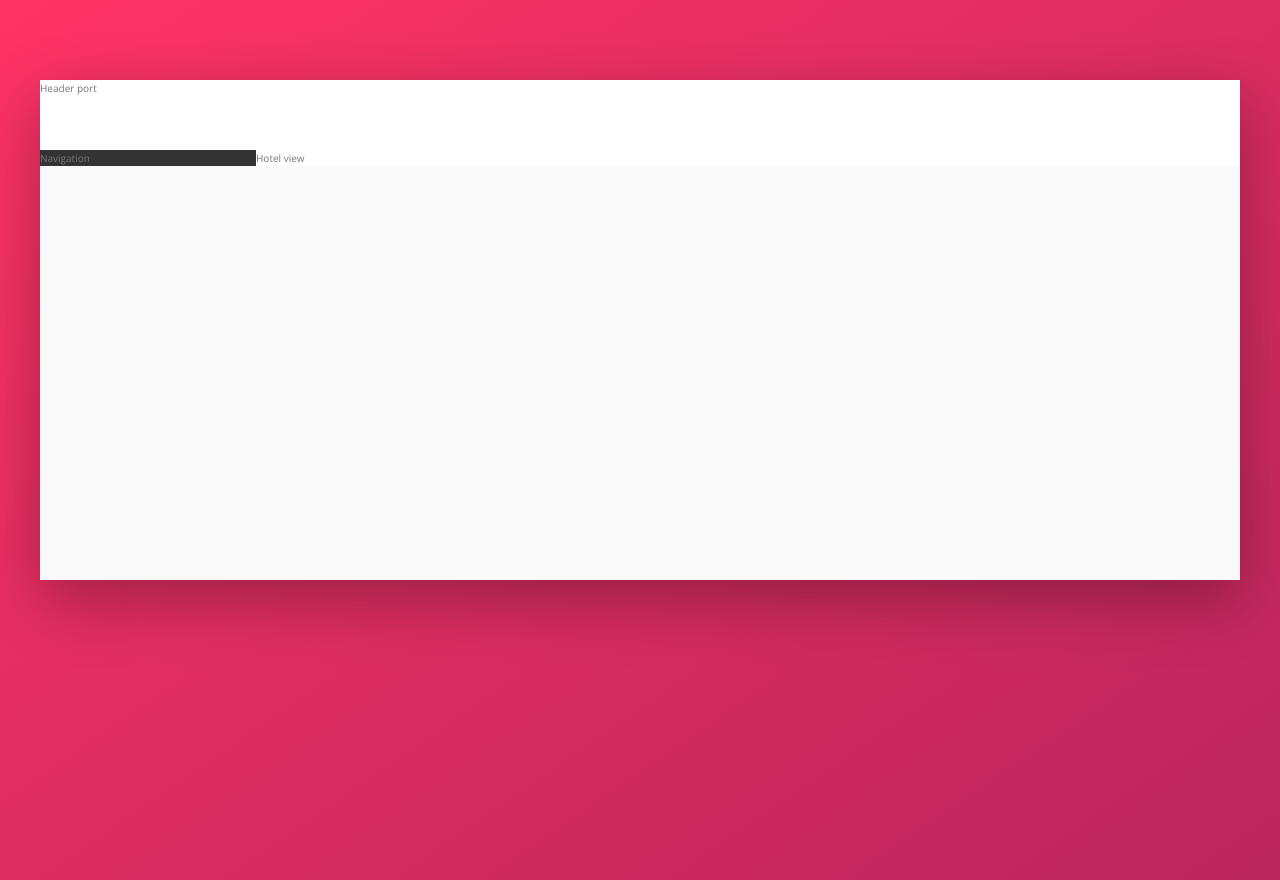
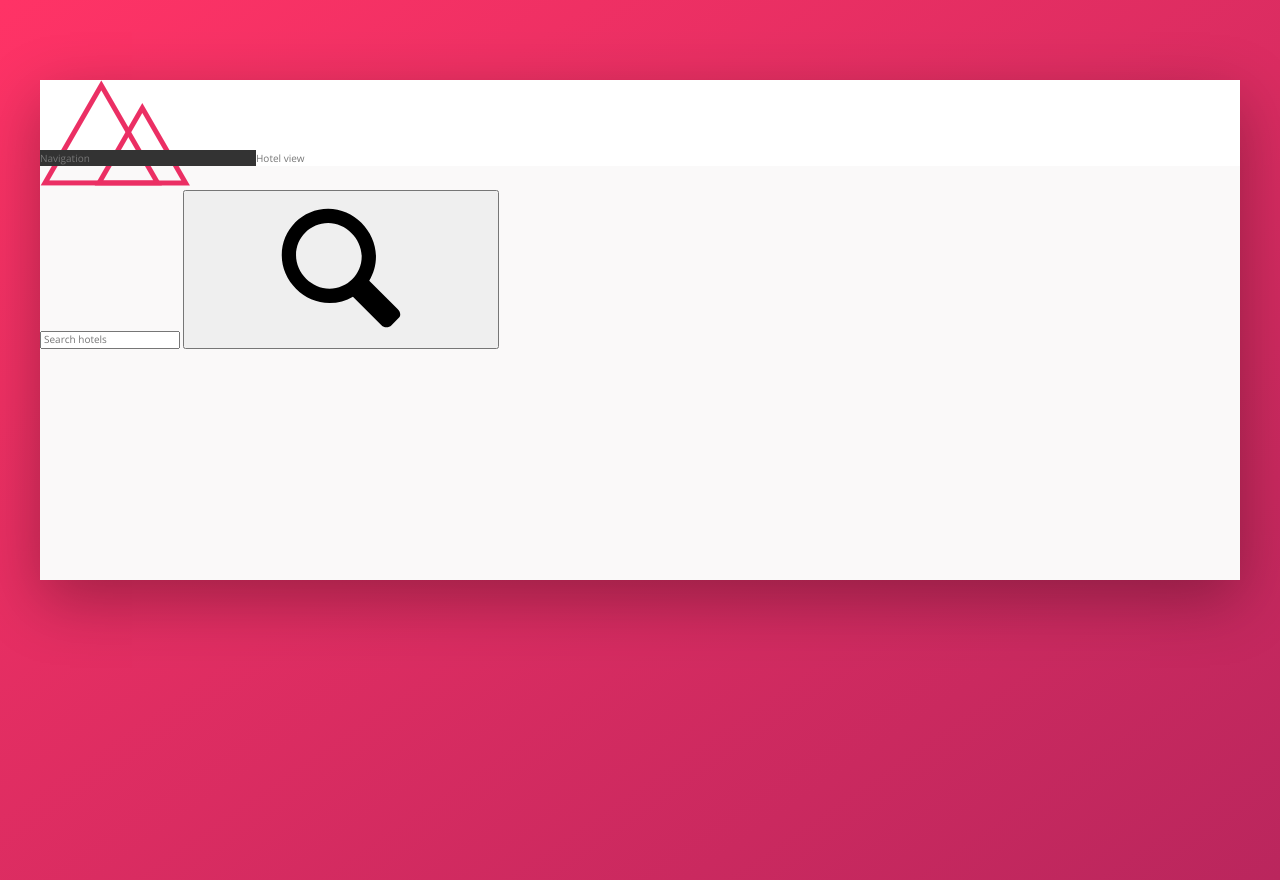
Before and after one commit to KrzysztofNyrek/Trillo, a website: page index.html in a window 1280 px wide. Drawn offline with nearby package versions, Linux system fonts and the light colour scheme.

Commit message:
Added markup to the headeer section

```diff
--- a/index.html
+++ b/index.html
@@ -13,7 +13,15 @@
     <body>
         <div class="container">
             <header class="header">
-                Header port
+                <img src="img/logo.png" alt="trillo logo" class="logo">
+                <form action="#" class="serach">
+                    <input type="text" class="search__input" placeholder="Search hotels">
+                    <button class="search__button">
+                        <svg class="search__icon">
+                            <use xlink:href="img/sprite.svg#icon-magnifying-glass"></use>
+                        </svg>
+                    </button>
+                </form>
             </header>
             <div class="content">
                 <nav class="sidebar">
```
